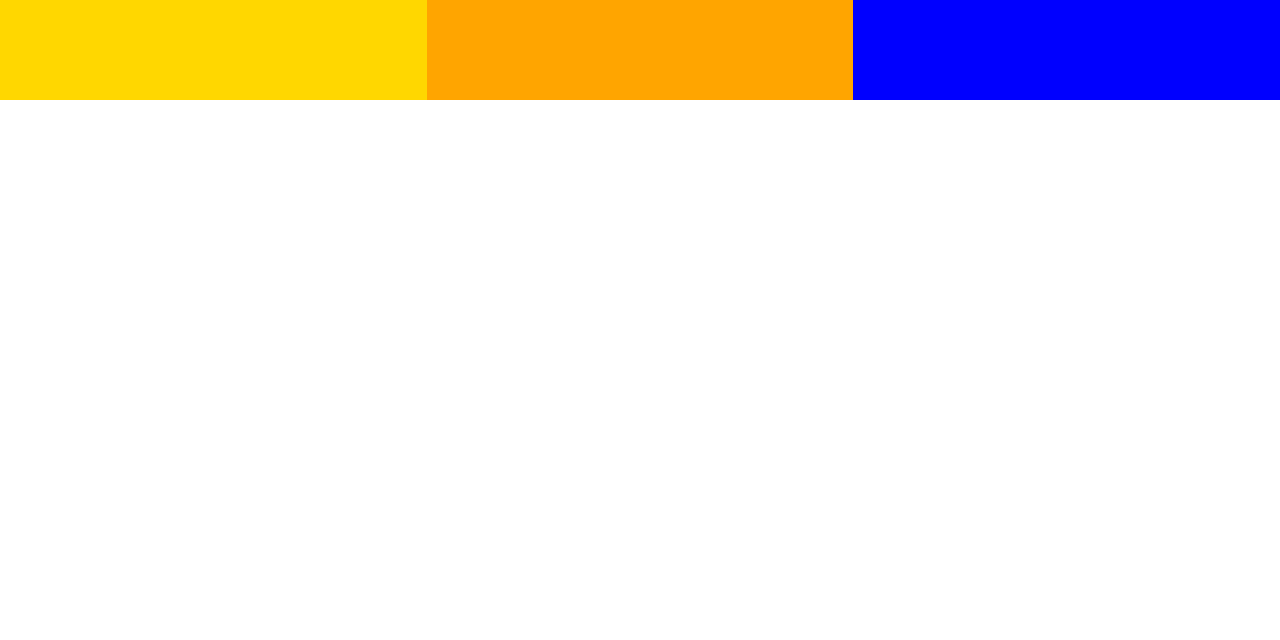
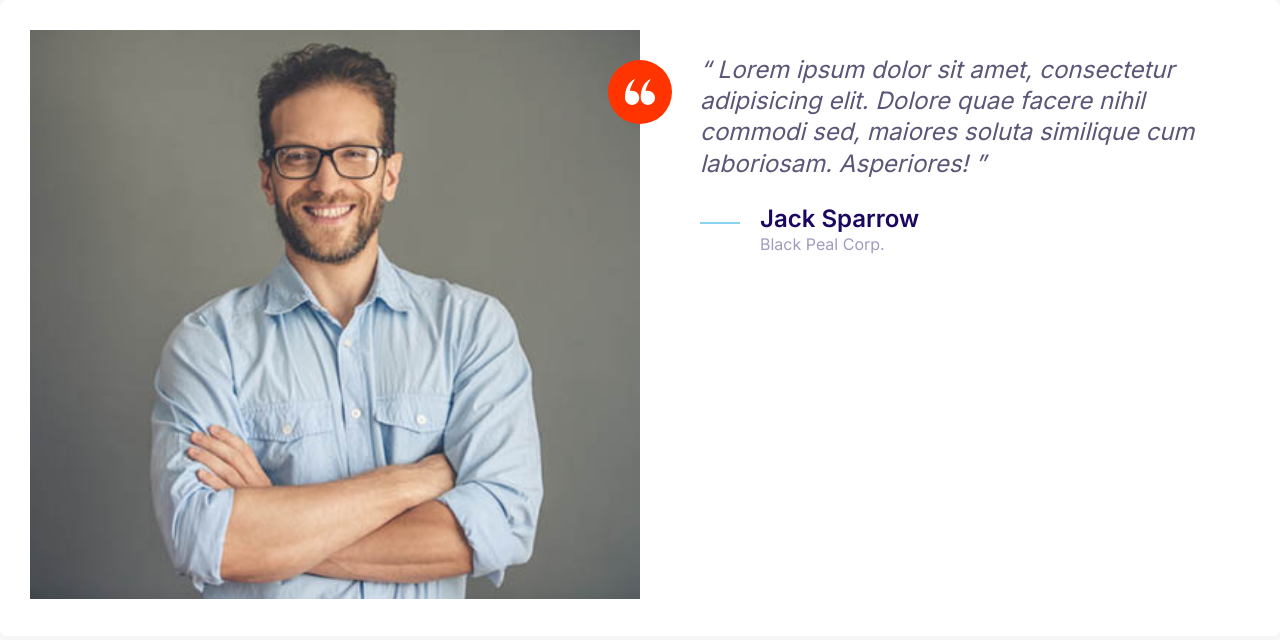
Before and after one commit to fab-devtag/HTML-CSS-MoFab, a plain HTML site: page index.html in a window 1280 px wide. Drawn offline with Linux system fonts and the light colour scheme.

Commit message:
Defined testimonials

```diff
--- a/css/styles.css
+++ b/css/styles.css
@@ -164,8 +164,17 @@
 	height: 40px;
 }
 
+.icon--small {
+	width: 30px;
+	height: 30px;
+}
+
 .icon--primary {
 	fill: var(--color-primary);
+}
+
+.icon--white {
+	fill: white;
 }
 
 .icon-container {
@@ -176,6 +185,10 @@
 	display: inline-flex;
 	justify-content: center;
 	align-items: center;
+}
+
+.icon-container--accent {
+	background: var(--color-accent);
 }
 
 /* Buttons */
@@ -441,3 +454,33 @@
 		grid-template-columns: repeat(3, 1fr);
 	}
 }
+
+/* Testimonials */
+.testimonial {
+	padding: 3rem;
+}
+
+.testimonial__image {
+	position: relative;
+}
+
+.testimonial__image > img {
+	width: 100%;
+}
+
+.testimonial__image > .icon-container {
+	position: absolute;
+	top: 3rem;
+	right: -32px;
+}
+
+@media screen and (min-width: 768px) {
+	.testimonial .quote,
+	.testimonial .quote__author {
+		font-size: 2.4rem;
+	}
+
+	.testimonial .quote {
+		margin-left: 6rem;
+	}
+}
--- a/index.html
+++ b/index.html
@@ -13,9 +13,38 @@
 		<link rel="stylesheet" href="css/styles.css" />
 		<title>Document</title>
 	</head>
-	<div class="grid grid--cols-3">
-		<div style="height: 100px; background: gold"></div>
-		<div style="height: 100px; background: orange"></div>
-		<div style="height: 100px; background: blue"></div>
-	</div>
+	<body>
+		<div class="card testimonial">
+			<div class="grid grid--cols-2">
+				<div class="testimonial__image">
+					<img src="images/testimonial.jpg" alt="A happy, smiling customer" />
+					<span class="icon-container icon-container--accent">
+						<svg class="icon icon--white icon--small">
+							<use xLink:href="images/sprite.svg#quotes"
+						</svg>
+					</span>
+				</div>
+				<blockquote class="quote">
+					<p class="quote__text">
+						Lorem ipsum dolor sit amet, consectetur adipisicing elit. Dolore
+						quae facere nihil commodi sed, maiores soluta similique cum
+						laboriosam. Asperiores!
+					</p>
+					<footer>
+						<div class="media">
+							<div class="media__image">
+								<svg class="icon icon--primary quote__line">
+									<use xLink:href="images/sprite.svg#line"
+								</svg>
+							</div>
+							<div class="media__body">
+								<h3 class="media__title quote__author">Jack Sparrow</h3>
+								<p class="quote__organization">Black Peal Corp.</p>
+							</div>
+						</div>
+					</footer>
+				</blockquote>
+			</div>
+		</div>
+	</body>
 </html>
```
Also changed, not shown: components/testomonials.html (added, +32 -0 lines), images/testimonial.jpg (added).
